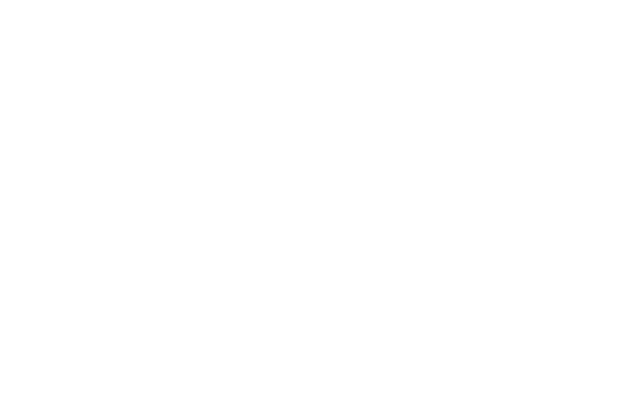
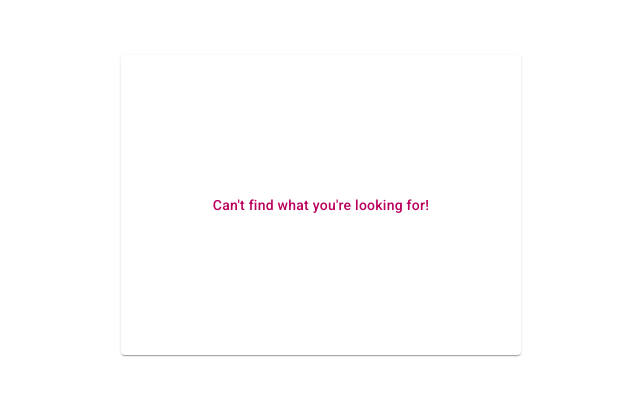
Before and after one commit to khanurooj5299/role-management-system, an Angular app: page /error in a window 1280 px wide. Shown: the part 195-590 px from the top of the page, without its empty margins (319-959 px from the left). Built offline with nearby package versions, Linux system fonts and the light colour scheme.

Commit message:
Made Errorcomponent generic by extracting errorMessage from route state

```diff
--- a/src/app/Auth/components/login/login.component.ts
+++ b/src/app/Auth/components/login/login.component.ts
@@ -25,7 +25,7 @@ import { LoginResponseModel } from '../../models/login-response.model';
   templateUrl: './login.component.html',
   styleUrl: './login.component.css',
 })
-export class LoginComponent{
+export class LoginComponent {
   hide = true;
   email: string = '';
   password: string = '';
@@ -33,13 +33,11 @@ export class LoginComponent{
   constructor(private authService: AuthService) {}
 
   onLogin() {
-    this.authService.login({email: this.email, password: this.password}).subscribe({
-      next: (res: LoginResponseModel)=>{
-
-      },
-      error: (err)=>{
-
-      }
-    });
+    this.authService
+      .login({ email: this.email, password: this.password })
+      .subscribe({
+        next: (res: LoginResponseModel) => {},
+        error: (err) => {},
+      });
   }
 }
--- a/src/app/Shared/components/error/error.component.css
+++ b/src/app/Shared/components/error/error.component.css
@@ -0,0 +1,9 @@
+mat-card {
+  color: red;
+  max-width: 400px;
+  width: 100%;
+  min-height: 300px;
+  white-space: pre-line;
+  font-weight: 500;
+  color: rgb(186, 0, 92);
+}
--- a/src/app/Shared/components/error/error.component.html
+++ b/src/app/Shared/components/error/error.component.html
@@ -1 +1,5 @@
-<mat-card></mat-card>
+<div class="container h-100 d-flex justify-content-center align-items-center">
+  <mat-card class="justify-content-center">
+    <mat-card-content class="text-center">{{ errorMessage }}</mat-card-content>
+  </mat-card>
+</div>
--- a/src/app/Shared/components/error/error.component.ts
+++ b/src/app/Shared/components/error/error.component.ts
@@ -1,5 +1,6 @@
 import { Component } from '@angular/core';
-import { MatCard, MatCardModule } from '@angular/material/card';
+import { MatCardModule } from '@angular/material/card';
+import { Router } from '@angular/router';
 
 @Component({
   selector: 'app-error',
@@ -11,5 +12,14 @@ import { MatCard, MatCardModule } from '@angular/material/card';
 export class ErrorComponent {
   //default error message
   errorMessage = "Can't find what you're looking for!";
-  constructor(){}
+
+  constructor(private router: Router) {
+    //Overwrite errorMessage if passed in state
+    const errorMessage =
+      router.getCurrentNavigation()?.extras?.state?.['errorMessage'];
+
+    if (errorMessage) {
+      this.errorMessage = errorMessage;
+    }
+  }
 }
--- a/src/app/Shared/interceptors/network-error.interceptor.ts
+++ b/src/app/Shared/interceptors/network-error.interceptor.ts
@@ -20,8 +20,8 @@ export default function networkErrorInterceptor(
       if (err instanceof HttpErrorResponse && err.status == 0) {
         router.navigate(['error'], {
           state: {
-            errorMessage: "Network Error!"
-          }
+            errorMessage: 'Network Error!\nPlease try again later.',
+          },
         });
         //return an observable that does nothing
         return new Observable<HttpEvent<unknown>>();
```
